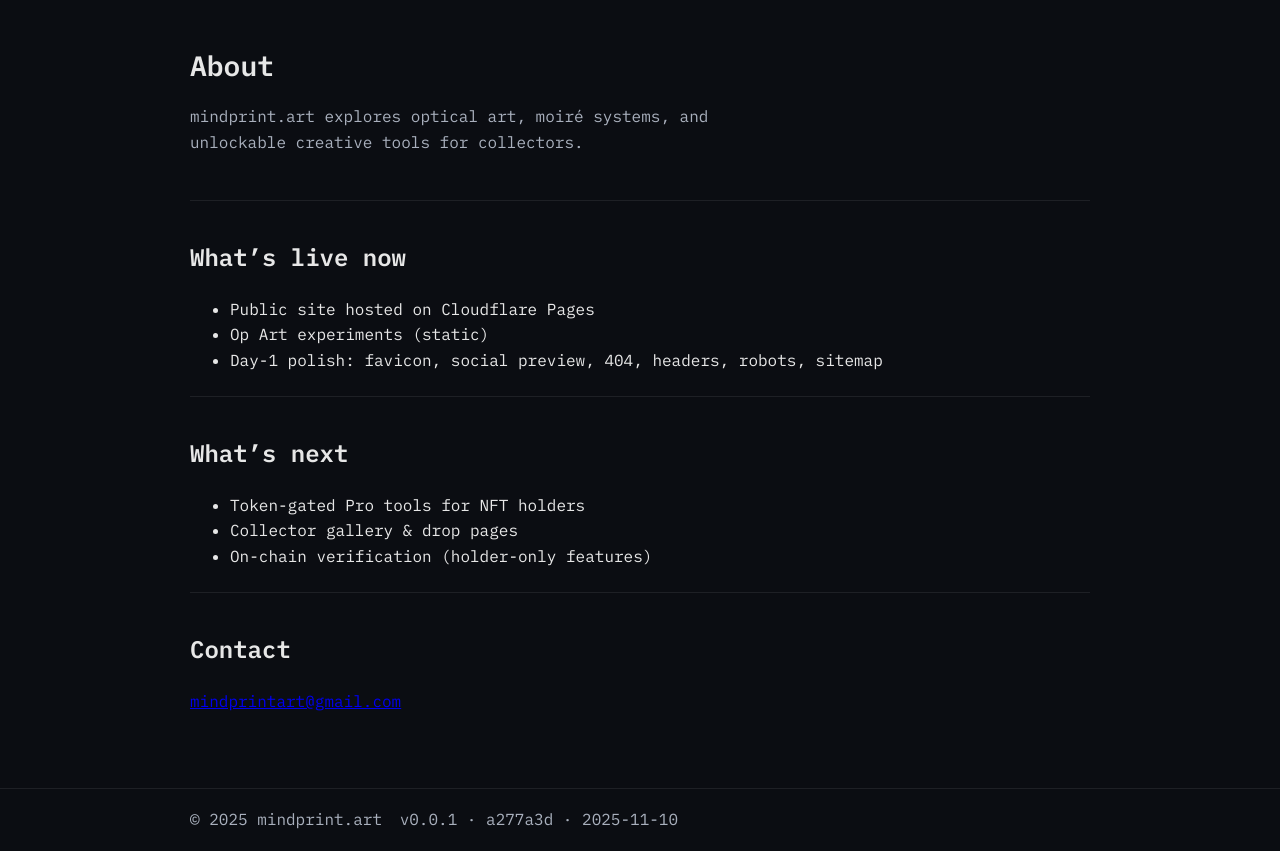
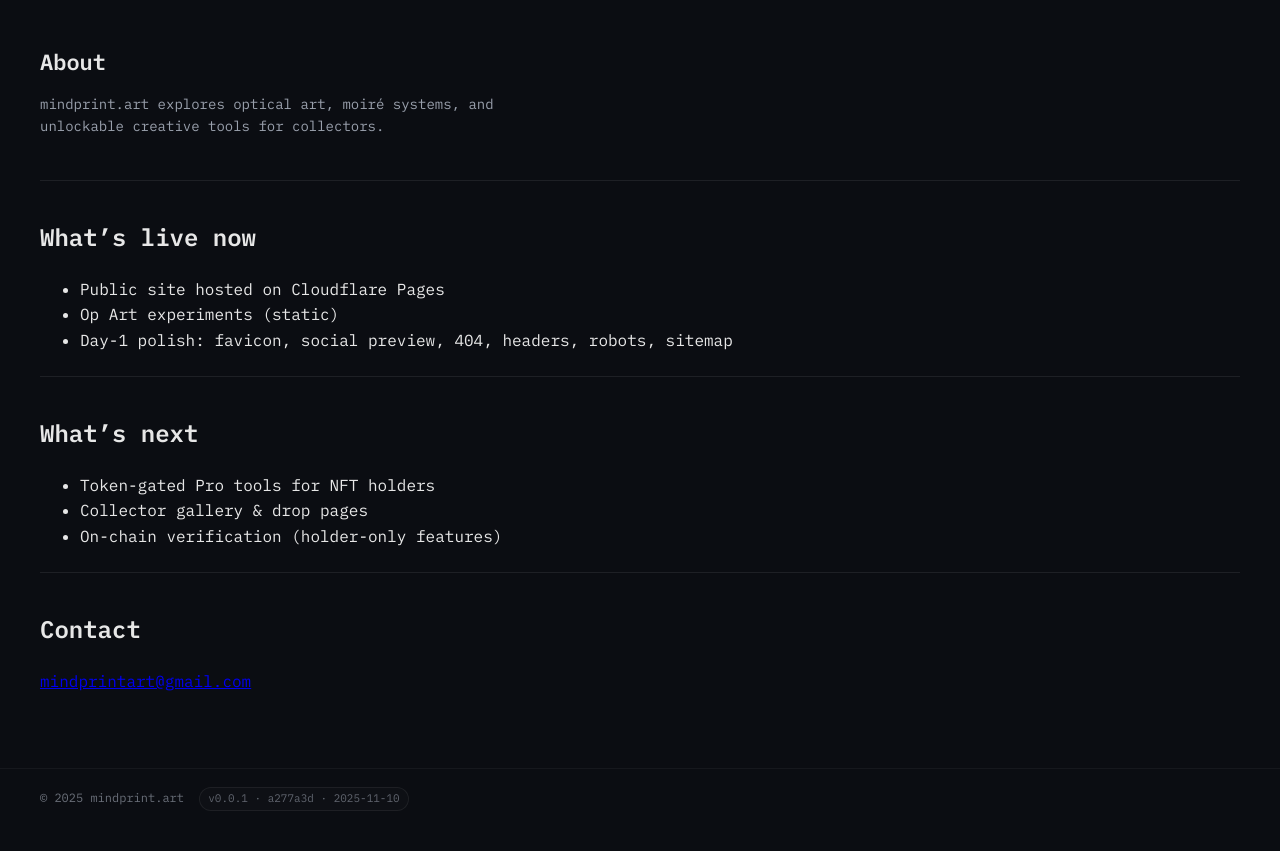
Before and after one commit to mindprintart-ux/mindprint-art, a website: page about.html in a window 1280 px wide. Shown: the part 65-916 px from the top of the page. After the commit the page ends 894 px from the top, so only its background shows below. Drawn offline with Linux system fonts and the light colour scheme.

Commit message:
version 0.0.3

```diff
--- a/about.html
+++ b/about.html
@@ -22,18 +22,20 @@
 <style>
   :root{ --bg:#0b0d12; --ink:#e7e7e7; --muted:#a9b0bd; --edge:rgba(255,255,255,.08); }
   html,body{height:100%;margin:0;background:var(--bg);color:var(--ink);font:16px/1.6 'IBM Plex Mono', ui-monospace, SFMono-Regular, Menlo, Monaco, Consolas, 'Liberation Mono', 'Courier New', monospace}
-  .container{ max-width:900px; margin:0 auto; padding:18px 16px; }
+  .container{ max-width:1200px; margin:0 auto; padding:18px 16px; }
   .site-header{ position:sticky; top:0; background:rgba(11,13,18,.7); backdrop-filter:saturate(1.2) blur(8px); border-bottom:1px solid var(--edge); z-index:50; }
   .brand{ color:#39ff14; text-decoration:none; font-weight:600; letter-spacing:.3px; text-shadow:0 0 8px rgba(57,255,20,.45); }
   .nav a{ color:#39ff14; opacity:.95; text-decoration:none; margin-left:16px; text-shadow:0 0 6px rgba(57,255,20,.35); }
   .nav a:hover{ opacity:1; }
   .hero{ padding:28px 0 6px; }
-  .hero h1{ margin:0 0 8px; font-size:28px; }
-  .lead{ color:var(--muted); max-width:60ch; }
+  .hero h1{ margin:0 0 8px; font-size:22px; }
+  .lead{ color:var(--muted); max-width:60ch; font-size:14px; opacity:.9 }
   .section{ margin-top:22px; border-top:1px solid var(--edge); padding-top:18px; }
-  .site-footer{ margin-top:40px; border-top:1px solid var(--edge); color:var(--muted); }
+  .site-footer{ margin-top:40px; border-top:1px solid var(--edge); color:var(--muted); font-size:12px; opacity:.6 }
   .site-footer a{ color:var(--ink); opacity:.85; text-decoration:none; }
   .site-footer a:hover{ opacity:1; }
+  .pill{ display:inline-block; padding:2px 8px; border:1px solid rgba(255,255,255,.12); border-radius:999px; font-size:11px; opacity:.9; background:rgba(255,255,255,.03); backdrop-filter:saturate(120%) blur(2px); }
+  @supports not ((backdrop-filter: blur(2px))){ .pill{ background:rgba(255,255,255,.04) } }
 </style>
 </head>
 <body>
```
